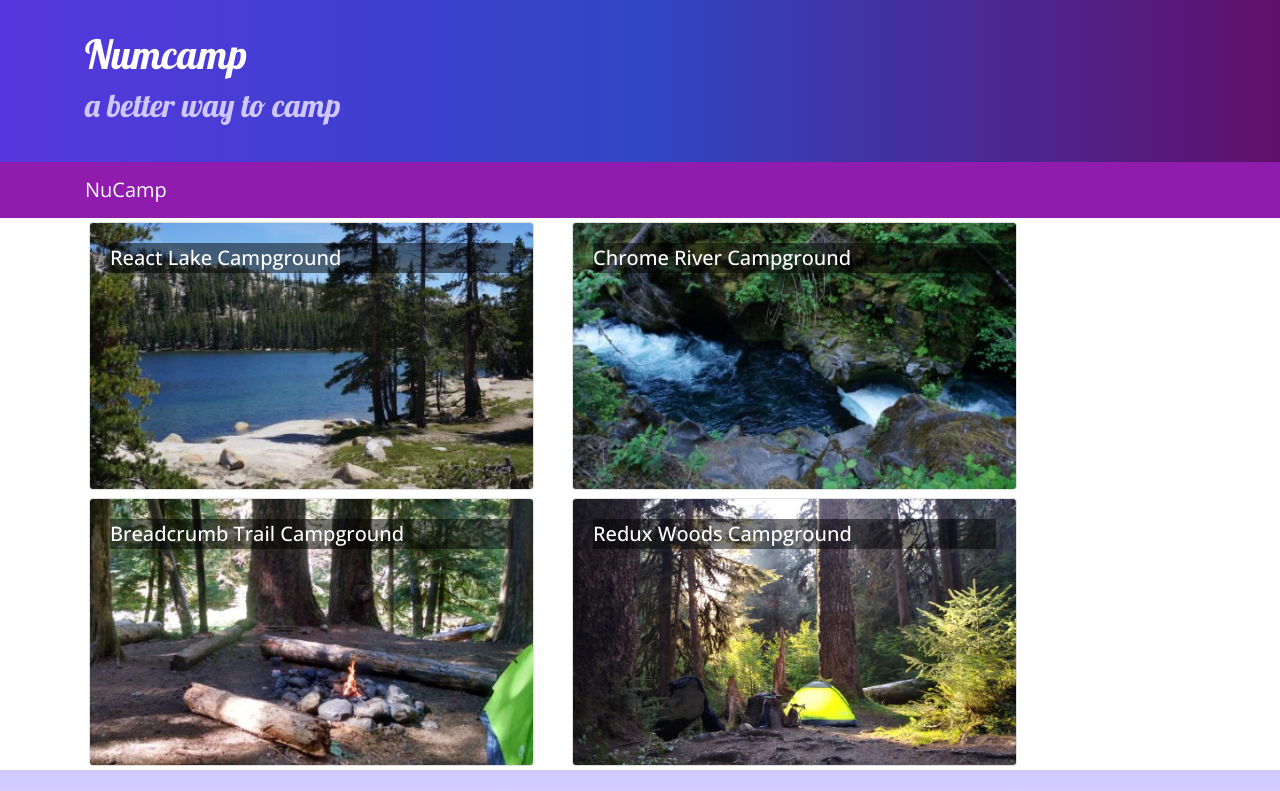
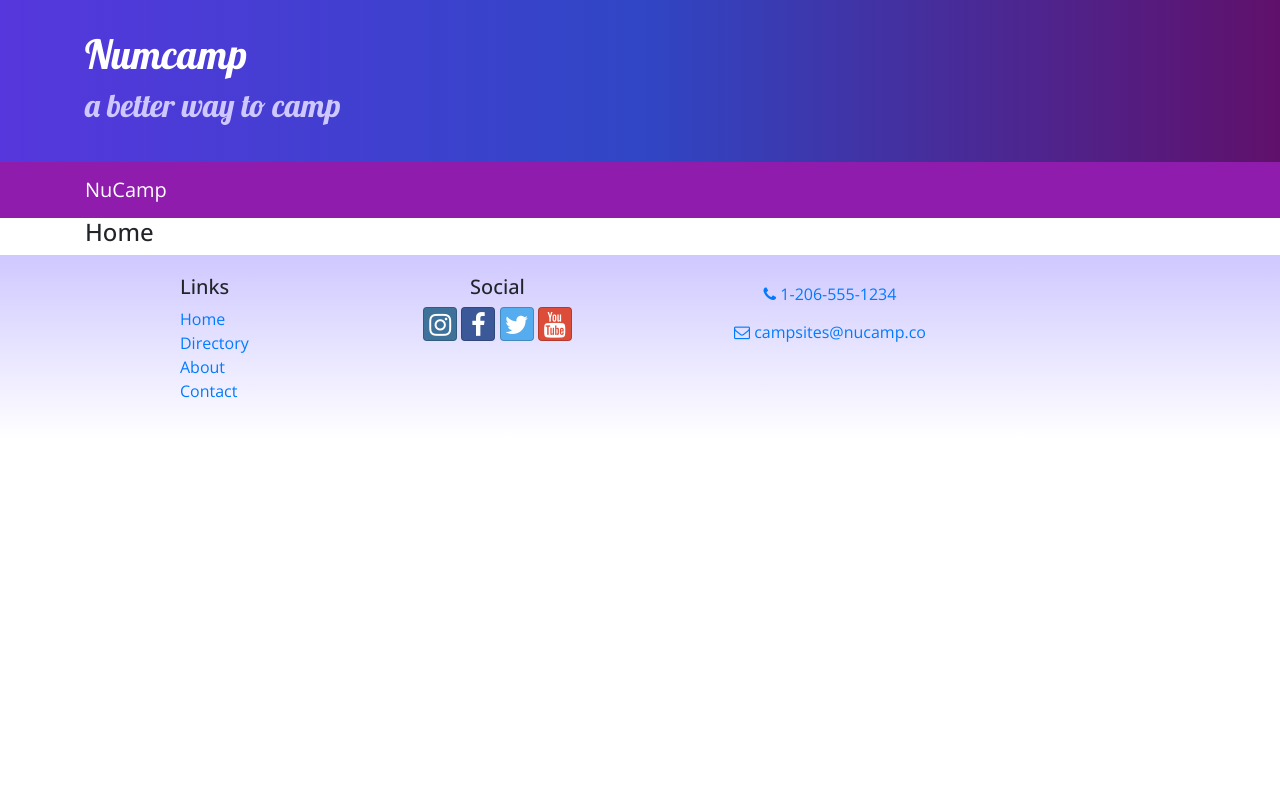
Before and after one commit to rachel-bailey/react-nucampsite, a React (Create React App) app: page /home in a window 1280 px wide. Shown: the top 791 px of the page. Built offline with nearby package versions, Linux system fonts and the light colour scheme.

Commit message:
added Home Component

```diff
--- a/package.json
+++ b/package.json
@@ -12,6 +12,7 @@
     "react": "^18.0.0",
     "react-dom": "^18.0.0",
     "react-popper": "1.3.6",
+    "react-router-dom": "5.2.0",
     "react-scripts": "5.0.0",
     "reactstrap": "8.5.1",
     "typeface-lobster": "^1.1.13",
--- a/src/App.js
+++ b/src/App.js
@@ -1,5 +1,6 @@
 import React, { Component } from 'react';
 import Main  from './components/MainComponent';
+import { BrowserRouter } from 'react-router-dom';
 import './App.css';
 
 
@@ -7,9 +8,11 @@
 class App extends Component {
     render() {
         return (
-            <div className="App">
-                <Main />
-            </div>
+            <BrowserRouter>
+                <div className="App">
+                    <Main />
+                </div>
+            </BrowserRouter>
         );
     }
 }
--- /dev/null
+++ b/src/components/HomeComponent.js
@@ -0,0 +1,11 @@
+import React from 'react';
+
+function Home(props) {
+    return (
+        <div className="container">
+            <h4>Home</h4>
+        </div>
+    );
+}
+
+export default Home
--- a/src/components/MainComponent.js
+++ b/src/components/MainComponent.js
@@ -3,6 +3,8 @@
 import CampsiteInfo from './CampsiteInfoComponent';
 import Header from "./HeaderComponent";
 import Footer from "./FooterComponent";
+import Home from './HomeComponent';
+import { Switch, Route, Redirect } from 'react-router-dom';
 import { CAMPSITES } from '../shared/campsites'
 
 
@@ -11,20 +13,26 @@
         super(props);
         this.state = {
             campsites: CAMPSITES,
-            selectedCampsite: null
+
         }
-    }
-    //selectedCampsite is initially set to null in the above constructor. thats why setState is used when the onCampsite function is fired.
-    onCampsiteSelect(campsiteId) {
-        this.setState({selectedCampsite: campsiteId});
     }
 
     render() {
+
+        const HomePage = () => {
+            return (
+                <Home />
+            );
+        }
+
         return (
             <div >
                 <Header/>
-                <Directory campsites={this.state.campsites} onClick={campsiteId => this.onCampsiteSelect(campsiteId)}/>
-                <CampsiteInfo campsite={this.state.campsites.filter(campsite => campsite.id === this.state.selectedCampsite)[0]}/>
+                <Switch>
+                    <Route path="/home" component={HomePage} />
+                    <Route exact path = '/directory' render={()=> <Directory campsites={this.state.campsites} />} />
+                    <Redirect to='/home' />
+                </Switch>
                 <Footer />
             </div>
         );
```
Also changed, not shown: 1 other file (tests, documents, lock files or other folders).
